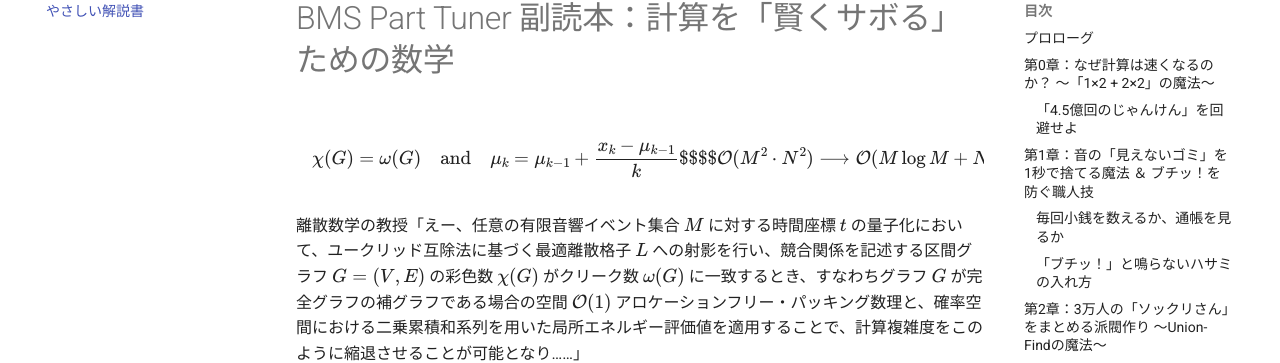
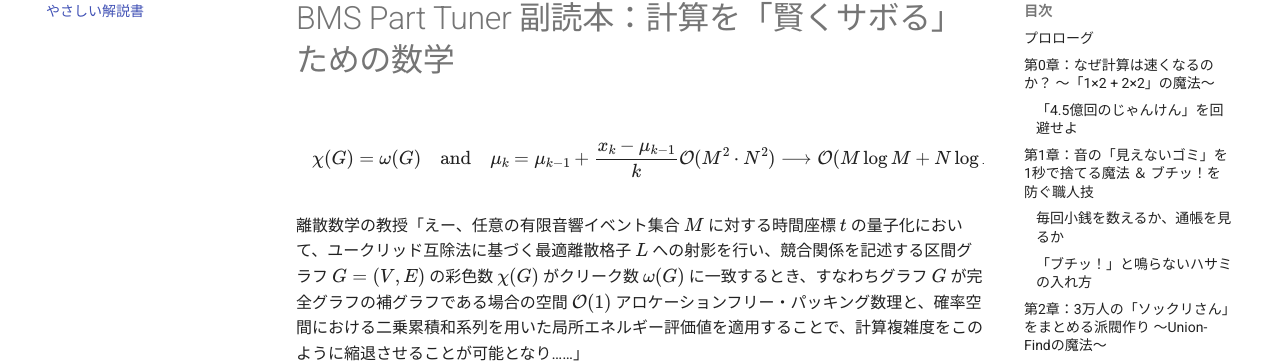
Before and after one commit to bms-atelier-kyokufu/BmsPartTuner, an MkDocs documentation site: the page built from docs/casual_guide.md, in a window 1280 px wide and 900 px high. Shown: the part 148-511 px from the top of the window. Built offline with MkDocs 1.6.1 and Material for MkDocs 9.7.7, drawn with Linux system fonts in a browser that asks for light colours; comment, search, counter and statistics services are not loaded.

```diff
--- a/docs/casual_guide.md
+++ b/docs/casual_guide.md
@@ -1,7 +1,9 @@
 # BMS Part Tuner 副読本：計算を「賢くサボる」ための数学
 
-$$\chi(G) = \omega(G) \quad \text{and} \quad \mu_k = \mu_{k-1} + \frac{x_k - \mu_{k-1}}{k}$$
-$$\mathcal{O}(M^2 \cdot N^2) \longrightarrow \mathcal{O}(M \log M + N \log N)$$
+$$
+\chi(G) = \omega(G) \quad \text{and} \quad \mu_k = \mu_{k-1} + \frac{x_k - \mu_{k-1}}{k}\\
+\mathcal{O}(M^2 \cdot N^2) \longrightarrow \mathcal{O}(M \log M + N \log N)
+$$
 
 離散数学の教授「えー、任意の有限音響イベント集合 $M$ に対する時間座標 $t$ の量子化において、ユークリッド互除法に基づく最適離散格子 $L$ への射影を行い、競合関係を記述する区間グラフ $G=(V, E)$ の彩色数 $\chi(G)$ がクリーク数 $\omega(G)$ に一致するとき、すなわちグラフ $G$ が完全グラフの補グラフである場合の空間 $\mathcal{O}(1)$ アロケーションフリー・パッキング数理と、確率空間における二乗累積和系列を用いた局所エネルギー評価値を適用することで、計算複雑度をこのように縮退させることが可能となり……」
 
```
